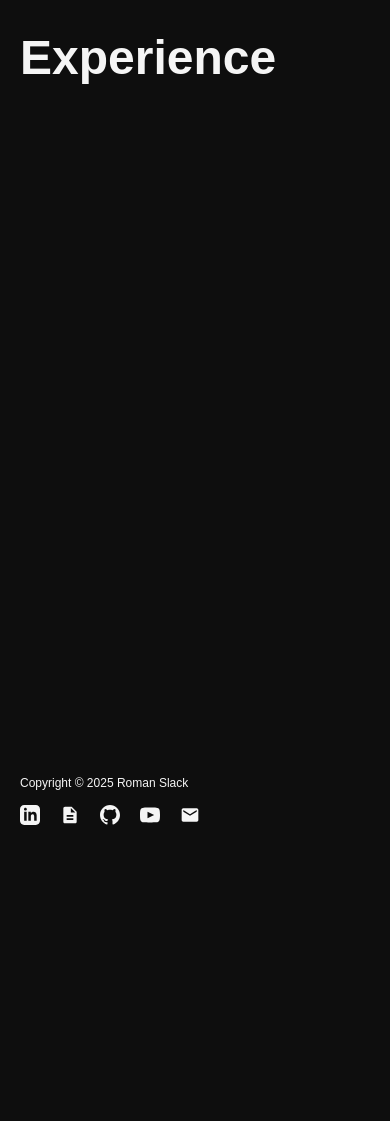
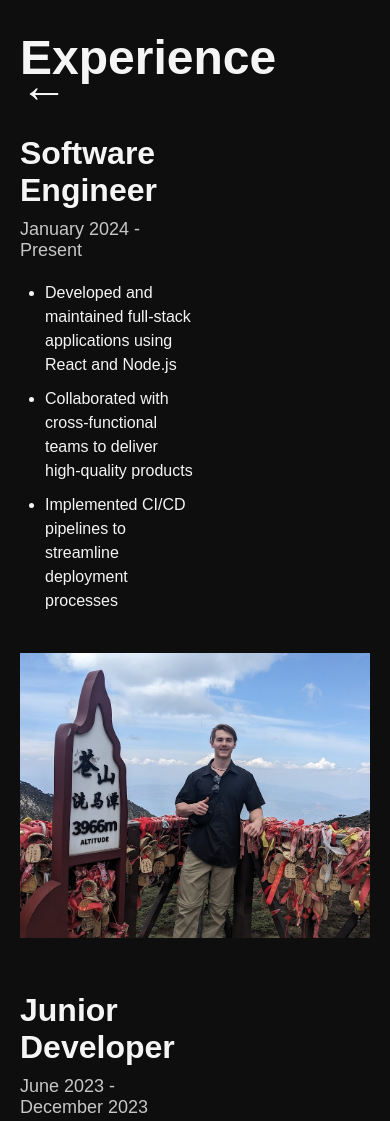
Before and after one commit to RomanSlack/romanslack_portfolio_v3, a plain HTML site: page experience.html in a window 390 px wide. Shown: the top 1121 px of the page. Before the commit the page ends 844 px from the top, so only its background shows below. Drawn offline with Linux system fonts and the light colour scheme; a web font is replaced by a local one.

Commit message:
Experience page making progress

```diff
--- a/experience.html
+++ b/experience.html
@@ -8,11 +8,57 @@
 </head>
 <body>
     <header>
+        <a href="index.html" class="back-arrow">←</a>
         <h1>Experience</h1>
     </header>
 
-    <main class="content-page">
-        <!-- Add your experience content here -->
+    <main class="experience-main">
+        <div class="experience-container">
+            <div class="experience-entry">
+                <div class="experience-content">
+                    <h2 class="experience-title">Software Engineer</h2>
+                    <p class="experience-date">January 2024 - Present</p>
+                    <ul class="experience-bullets">
+                        <li>Developed and maintained full-stack applications using React and Node.js</li>
+                        <li>Collaborated with cross-functional teams to deliver high-quality products</li>
+                        <li>Implemented CI/CD pipelines to streamline deployment processes</li>
+                    </ul>
+                </div>
+                <div class="experience-image-container">
+                    <img src="roman_rectangular-nice_pic)1.jpg" alt="Software Engineer" class="experience-image">
+                </div>
+            </div>
+
+            <div class="experience-entry">
+                <div class="experience-content">
+                    <h2 class="experience-title">Junior Developer</h2>
+                    <p class="experience-date">June 2023 - December 2023</p>
+                    <ul class="experience-bullets">
+                        <li>Built responsive web applications with modern JavaScript frameworks</li>
+                        <li>Participated in code reviews and contributed to team best practices</li>
+                        <li>Optimized application performance and improved user experience</li>
+                    </ul>
+                </div>
+                <div class="experience-image-container">
+                    <img src="roman_rectangular-nice_pic)1.jpg" alt="Junior Developer" class="experience-image">
+                </div>
+            </div>
+
+            <div class="experience-entry">
+                <div class="experience-content">
+                    <h2 class="experience-title">Intern</h2>
+                    <p class="experience-date">January 2023 - May 2023</p>
+                    <ul class="experience-bullets">
+                        <li>Assisted in development of customer-facing features</li>
+                        <li>Learned industry best practices and modern development workflows</li>
+                        <li>Contributed to documentation and testing efforts</li>
+                    </ul>
+                </div>
+                <div class="experience-image-container">
+                    <img src="roman_rectangular-nice_pic)1.jpg" alt="Intern" class="experience-image">
+                </div>
+            </div>
+        </div>
     </main>
 
     <footer>
--- a/styles.css
+++ b/styles.css
@@ -24,11 +24,29 @@ body {
 header {
     padding: 50px 0 20px 80px;
     flex-shrink: 0;
+    position: relative;
 }
 
 header h1 {
     font-size: 72px;
     font-weight: 800;
+}
+
+.back-arrow {
+    position: absolute;
+    left: 20px;
+    top: 50px;
+    color: #F5F5F5;
+    text-decoration: none;
+    font-size: 48px;
+    transition: opacity 0.3s;
+    display: flex;
+    align-items: center;
+    line-height: 72px;
+}
+
+.back-arrow:hover {
+    opacity: 0.7;
 }
 
 main {
@@ -138,6 +156,115 @@ main {
     padding: 40px;
 }
 
+/* Experience Page Styles */
+.experience-main {
+    flex: 1;
+    display: flex;
+    flex-direction: column;
+    overflow: hidden;
+    position: relative;
+    padding-left: 80px;
+}
+
+.experience-container {
+    flex: 1;
+    overflow-y: auto;
+    padding: 40px 80px 40px 0;
+    display: flex;
+    flex-direction: column;
+    gap: 80px;
+}
+
+.experience-container::-webkit-scrollbar {
+    width: 8px;
+}
+
+.experience-container::-webkit-scrollbar-track {
+    background: transparent;
+}
+
+.experience-container::-webkit-scrollbar-thumb {
+    background: #333333;
+    border-radius: 4px;
+}
+
+.experience-container::-webkit-scrollbar-thumb:hover {
+    background: #444444;
+}
+
+.experience-container {
+    scrollbar-width: thin;
+    scrollbar-color: #333333 transparent;
+}
+
+.experience-entry {
+    display: flex;
+    gap: 80px;
+    align-items: flex-start;
+    justify-content: space-between;
+}
+
+.experience-content {
+    flex: 0 0 auto;
+    max-width: 50%;
+}
+
+.experience-title {
+    font-size: 42px;
+    font-weight: 800;
+    margin-bottom: 15px;
+}
+
+.experience-date {
+    font-size: 24px;
+    margin-bottom: 25px;
+    opacity: 0.8;
+}
+
+.experience-bullets {
+    list-style-position: outside;
+    padding-left: 25px;
+    margin: 0;
+}
+
+.experience-bullets li {
+    font-size: 20px;
+    line-height: 1.6;
+    margin-bottom: 12px;
+}
+
+.experience-image-container {
+    flex: 0 0 auto;
+}
+
+.experience-image {
+    width: 400px;
+    height: 325px;
+    object-fit: cover;
+}
+
+.scroll-indicator {
+    position: absolute;
+    bottom: 20px;
+    left: 50%;
+    transform: translateX(-50%);
+    font-size: 32px;
+    opacity: 0.5;
+    animation: bounce 2s infinite;
+}
+
+@keyframes bounce {
+    0%, 20%, 50%, 80%, 100% {
+        transform: translateX(-50%) translateY(0);
+    }
+    40% {
+        transform: translateX(-50%) translateY(-10px);
+    }
+    60% {
+        transform: translateX(-50%) translateY(-5px);
+    }
+}
+
 footer {
     padding: 20px 0 30px 80px;
     text-align: left;
@@ -172,6 +299,52 @@ footer {
 }
 
 @media (max-width: 768px) {
+    .experience-main {
+        padding: 0 20px;
+    }
+
+    .experience-container {
+        padding: 30px 0;
+        gap: 50px;
+    }
+
+    .experience-entry {
+        flex-direction: column;
+        gap: 30px;
+        align-items: flex-start;
+    }
+
+    .experience-title {
+        font-size: 32px;
+        margin-bottom: 10px;
+    }
+
+    .experience-date {
+        font-size: 18px;
+        margin-bottom: 20px;
+    }
+
+    .experience-bullets li {
+        font-size: 16px;
+        line-height: 1.5;
+        margin-bottom: 10px;
+    }
+
+    .experience-image-container {
+        width: 100%;
+    }
+
+    .experience-image {
+        width: 100%;
+        height: auto;
+        aspect-ratio: 970 / 790;
+    }
+
+    .scroll-indicator {
+        font-size: 24px;
+        bottom: 15px;
+    }
+
     footer {
         padding: 15px 20px;
     }
```
Also changed, not shown: projects.html (+1 -0 lines).
